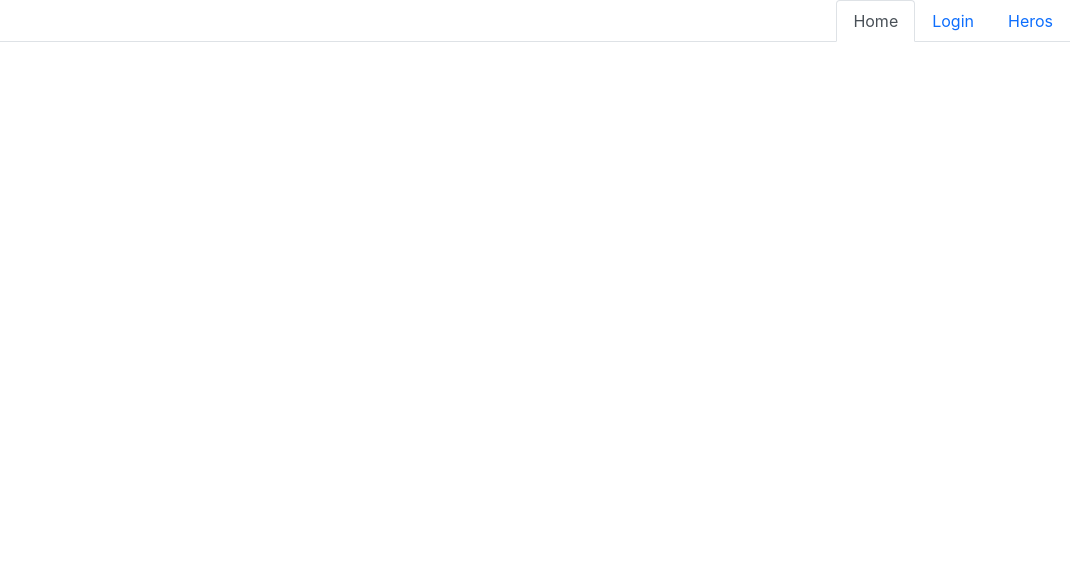
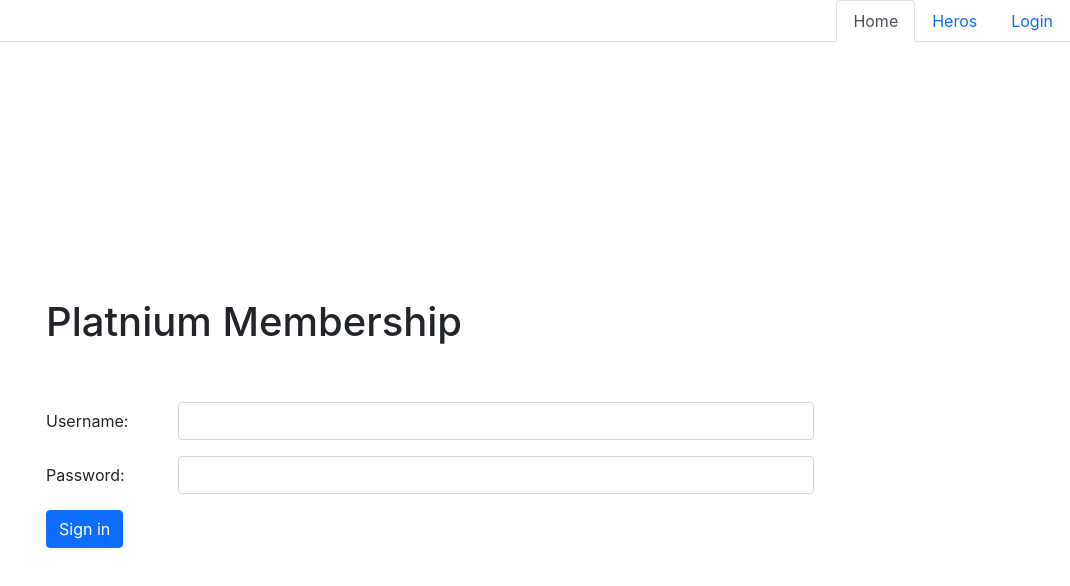
Before and after one commit to EvanAristy/supers-for-hire, a React (Create React App) app: page /login in a window 1280 px wide. Shown: the top 586 px of the page, without its empty margins (210-1280 px from the left). Built offline with nearby package versions, Linux system fonts and the light colour scheme; no server answers.

Commit message:
rendered heros on hero page and villains on villain page

```diff
--- a/src/App.js
+++ b/src/App.js
@@ -7,6 +7,7 @@ import Nav from './components/Nav'
 import Home from './pages/Home'
 import Login from './pages/Login'
 import HeroList from './pages/HeroList'
+import VillainList from './pages/VillainList'
 // contexts
 import UserContext from './contexts/UserContext'
 
@@ -14,8 +15,8 @@ function App() {
 
   const [user, setUser] = useState('')
   const [supersList, setSupersList] = useState([])
-  const [heros, setHeros] = useState([])
-  const [villains, setVillains] = useState([])
+  const [allHeros, setAllHeros] = useState([])
+  const [allVillains, setAllVillains] = useState([])
 
   useEffect(() => {
     fetchSupers()
@@ -27,17 +28,19 @@ function App() {
       setSupersList(response.data)
 
       const good = response.data.filter(superHero => superHero.biography.alignment === 'good')
-      setHeros(good)
+      setAllHeros(good)
 
       const bad = response.data.filter(superVillain => superVillain.biography.alignment === 'bad')
-      setVillains(bad)
+      setAllVillains(bad)
 
     } catch (error) {
       console.log(error)
     }
   }
 
-  console.log(supersList)
+  // console.log(supersList)
+  // console.log('good', allHeros)
+  // console.log('bad', allVillains)
 
   return (
     <div className="App">
@@ -47,8 +50,19 @@ function App() {
 
         <Routes>
           <Route path='/' element={<Home />} />
-          <Route path='login' element={<Login />} />
-          <Route path='hero/list' element={<HeroList />} />
+          <Route path='login' element={<Login setUser={setUser} />} />
+          <Route path='hero/list' element={
+            <HeroList
+              allHeros={allHeros}
+              itemsPerPage={12}
+            />
+          } />
+          <Route path='villain/list' element={
+            <VillainList
+              allVillains={allVillains}
+              itemsPerPage={12}
+            />
+          } />
         </Routes>
 
       </UserContext.Provider>
--- a/src/components/Nav/index.js
+++ b/src/components/Nav/index.js
@@ -1,21 +1,37 @@
 import { Link } from 'react-router-dom'
+import { useContext } from 'react';
+import UserContext from '../../contexts/UserContext';
+// css
+import "./styles.css"
 
 
 const Nav = () => {
+
+  const user = useContext(UserContext)
+
   return (
-
-
 
     <ul className="nav nav-tabs justify-content-end">
       <li className="nav-item">
         <Link className="nav-link active" aria-current="page" to="/">Home</Link>
       </li>
       <li className="nav-item">
-        <Link className="nav-link" to="login">Login</Link>
-      </li>
-      <li className="nav-item">
-        <Link className="nav-link" to="hero/list">Heros</Link>
-      </li>
+            <Link className="nav-link" to="hero/list">Heros</Link>
+          </li>
+      {
+        !user
+        ?
+        <div className='nav-fix'>
+          <li className="nav-item">
+            <Link className="nav-link" to="login">Login</Link>
+          </li>
+
+        </div>
+        :
+        <li className='nav-item'>
+          <Link className='nav-link' to="villain/list">Villains</Link>
+        </li>
+      }
     </ul>
 
   );
--- /dev/null
+++ b/src/components/Nav/styles.css
@@ -0,0 +1,4 @@
+.nav-fix{
+    display: flex;
+    flex-direction: row;
+}
--- a/src/pages/HeroList/index.js
+++ b/src/pages/HeroList/index.js
@@ -1,9 +1,29 @@
 import React from 'react';
+// css
+import "./styles.css"
 
-const HeroList = () => {
+const HeroList = ({allHeros}) => {
+
+    const Heros = () => {
+        return (
+            <div id="hero-container">
+                {
+                    allHeros.map(hero => (
+                        <div className="card"  key={hero.id}>
+                            <img src={hero.images.sm} className="card-img-top" alt="hero-pic"/>
+                            <div className="card-body">
+                                <h5 className="card-title">{hero.name}</h5>
+                            </div>
+                        </div>
+                    ))
+                }
+            </div>
+        )
+    }
+    console.log(allHeros)
     return (
         <div>
-            heroes
+            <Heros />
         </div>
     );
 }
--- /dev/null
+++ b/src/pages/HeroList/styles.css
@@ -0,0 +1,13 @@
+#hero-container {
+    display: flex;
+    flex-wrap: wrap;
+    justify-content: center;
+    gap: 3rem;
+    margin: 1rem;
+    width: 80%;
+
+}
+
+.card {
+    width: 10rem;
+}
--- a/src/pages/Login/index.js
+++ b/src/pages/Login/index.js
@@ -1,11 +1,48 @@
-import React from 'react';
+import React, { useState } from "react";
+import { useNavigate } from "react-router-dom";
+// css
+import "./styles.css"
 
-const Login = () => {
-    return (
-        <div>
+const Login = ({ setUser }) => {
 
+  const [username, setUsername] = useState('')
+  const navigate = useNavigate()
+
+  const handleChange = e => {
+    setUsername(e.target.value)
+  }
+
+  const handleSubmit = e => {
+    e.preventDefault()
+    setUser(username)
+    navigate('/villain/list')
+  }
+
+  return (
+    <form onSubmit={handleSubmit}>
+        <h1>Platnium Membership</h1><br /><br />
+      <div className="row mb-3">
+        <label htmlFor="inputEmail3" className="col-lg-2 col-form-label">Username: </label>
+        <div className="col-sm-10">
+          <input
+            type="text"
+            className="form-control"
+            id="inputEmail3"
+            value={username}
+            onChange={handleChange}
+          />
         </div>
-    );
-}
+      </div>
+      <div className="row mb-3">
+        <label htmlFor="inputPassword3" className="col-lg-2 col-form-label">Password: </label>
+        <div className="col-sm-10">
+          <input type="password" className="form-control" id="inputPassword3" />
+        </div>
+      </div>
+
+      <button type="submit" className="btn btn-primary">Sign in</button>
+    </form>
+  );
+};
 
 export default Login;
--- /dev/null
+++ b/src/pages/Login/styles.css
@@ -0,0 +1,6 @@
+form {
+    margin-top: 20%;
+    margin-left: 20%;
+    width: 60%;
+    align-self: center;
+}
--- /dev/null
+++ b/src/pages/VillainList/index.js
@@ -0,0 +1,32 @@
+import React from 'react';
+// css
+import "./styles.css"
+
+const VillainList = ({ allVillains }) => {
+
+    const Villains = () => {
+        return (
+            <div id="villain-container">
+                {
+                    allVillains.map(villain => (
+                        <div className="card"  key={villain.id}>
+                            <img src={villain.images.sm} className="card-img-top" alt="villain-pic"/>
+                            <div className="card-body">
+                                <h5 className="card-title">{villain.name}</h5>
+                            </div>
+                        </div>
+                    ))
+                }
+            </div>
+        )
+    }
+    console.log(allVillains)
+
+    return (
+        <div>
+            <Villains />
+        </div>
+    );
+}
+
+export default VillainList;
--- /dev/null
+++ b/src/pages/VillainList/styles.css
@@ -0,0 +1,13 @@
+#villain-container {
+    display: flex;
+    flex-wrap: wrap;
+    justify-content: center;
+    gap: 3rem;
+    margin: 1rem;
+    width: 80%;
+
+}
+
+.card {
+    width: 10rem;
+}
```
